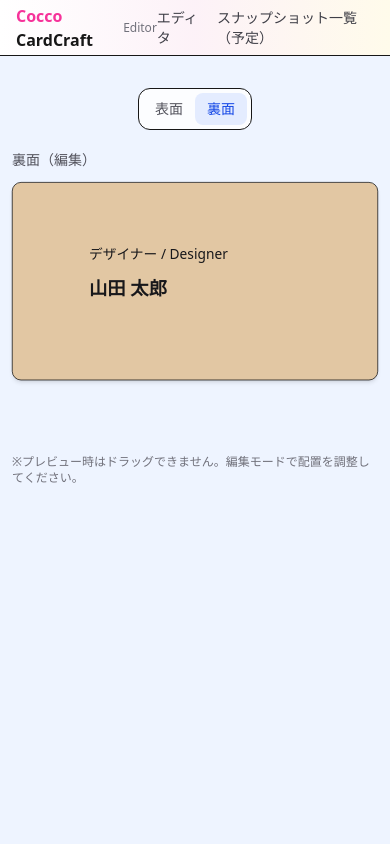
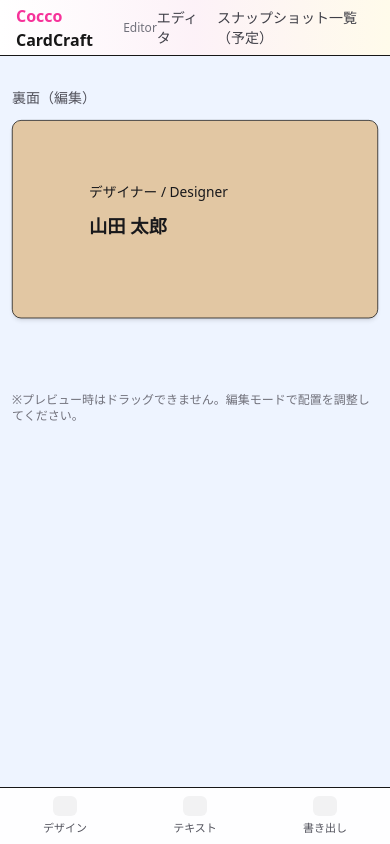
Before and after one commit to muu-ima/muu-cardcraft-lite, a Next.js app: page /editor in a window 390 px wide. Built offline with nearby package versions, Linux system fonts and the light colour scheme.

Commit message:
fix:モバイル用のボトムシート作成、デスクトップ版との調整

```diff
--- a/app/components/ToolPanel.tsx
+++ b/app/components/ToolPanel.tsx
@@ -1,5 +1,4 @@
 // @/app/components/ToolPanel.tsx
-
 "use client";
 
 import type { Block } from "@/hooks/useCardBlocks";
@@ -16,6 +15,8 @@ type Props = {
   open: boolean;
   onClose: () => void;
   activeTab: TabKey | null;
+
+  variant?: "desktop" | "sheet";
 
   side: Side;
   onChangeSide: (side: Side) => void;
@@ -38,50 +39,34 @@ type Props = {
   ) => void;
 };
 
-export default function ToolPanel({
-  open,
-  onClose,
-  activeTab,
+function Section({
+  title,
+  desc,
+  children,
+}: {
+  title: string;
+  desc?: string;
+  children: React.ReactNode;
+}) {
+  return (
+    <section className="rounded-2xl border bg-white p-4 shadow-sm">
+      <div className="mb-3">
+        <p className="text-sm font-medium text-zinc-900">{title}</p>
+        {desc && <p className="mt-1 text-xs text-zinc-500">{desc}</p>}
+      </div>
+      {children}
+    </section>
+  );
+}
+
+function SideToggle({
   side,
   onChangeSide,
-  blocks,
-  isPreview,
-  onChangeText,
-  onTogglePreview,
-  design,
-  onChangeDesign,
-  onDownload,
-}: Props) {
-  // ✅ open と activeTab を一致させる（事故防止）
-  if (!open || !activeTab) return null;
-
-  const title =
-    activeTab === "text"
-      ? "テキスト"
-      : activeTab === "design"
-      ? "デザイン"
-      : activeTab === "export"
-      ? "書き出し"
-      : "パネル";
-
+}: {
+  side: Side;
+  onChangeSide: (s: Side) => void;
+}) {
   return (
-    <aside className="fixed left-14 top-14 z-30 h-[calc(100vh-56px)] w-[360px] border-r bg-white/70 backdrop-blur">
-      <div className="flex items-center justify-between border-b px-3 py-2">
-        <p className="text-xs text-zinc-500">{title}</p>
-
-        <button
-          type="button"
-          onClick={onClose}
-          className="rounded-lg px-2 py-1 text-xs text-zinc-600 hover:bg-zinc-900/5"
-        >
-          閉じる
-        </button>
-      </div>
-
-      <div className="h-[calc(100%-41px)] overflow-y-auto p-4">
-        {activeTab === "text" && (
-          <div className="mb-4">
-            <p className="mb-2 text-xs text-zinc-500">編集する面</p>
     <div className="inline-flex rounded-xl border bg-white p-1">
       <button
         type="button"
@@ -108,24 +93,105 @@ export default function ToolPanel({
         裏面
       </button>
     </div>
+  );
+}
+
+export default function ToolPanel({
+  open,
+  onClose,
+  activeTab,
+  side,
+  onChangeSide,
+  blocks,
+  isPreview,
+  onChangeText,
+  onTogglePreview,
+  design,
+  onChangeDesign,
+  onDownload,
+  variant = "desktop",
+}: Props) {
+  // ✅ open と activeTab を一致させる（事故防止）
+  if (!open || !activeTab) return null;
+
+  const showHeader = variant !== "sheet"; // ✅ sheet の時はヘッダー無し
+
+  const title =
+    activeTab === "design"
+      ? "デザイン"
+      : activeTab === "text"
+      ? "テキスト"
+      : activeTab === "export"
+      ? "書き出し"
+      : "編集";
+
+  return (
+    // ✅ xl以上だけ「左固定パネル」、xl未満は「普通のコンテンツ」
+    <aside
+      className={[
+        "w-full",
+        "xl:fixed xl:left-14 xl:top-14 xl:z-30",
+        "xl:h-[calc(100vh-56px)] xl:w-[360px] xl:border-r",
+        "xl:bg-white/70 xl:backdrop-blur",
+      ].join(" ")}
+    >
+      {/* ✅ 見出し：BottomSheetでも上に残る */}
+      <div className="sticky top-0 z-10 -mx-4 mb-3 border-b bg-white/90 px-4 py-3 backdrop-blur xl:mx-0 xl:mb-0 xl:bg-transparent xl:px-3 xl:py-2">
+        {/* ✅ showHeader のときだけ描画する */}
+        {showHeader && (
+          <div className="sticky top-0 z-10 border-b bg-white/90 px-4 py-3 backdrop-blur xl:bg-transparent xl:px-3 xl:py-2">
+            <div className="flex items-center justify-between">
+              <div className="text-sm font-semibold">{title}</div>
+              <button
+                type="button"
+                onClick={onClose}
+                className="rounded-lg px-3 py-1.5 text-sm text-zinc-600 hover:bg-zinc-900/5"
+              >
+                閉じる
+              </button>
+            </div>
           </div>
         )}
+      </div>
 
+      {/* ✅ 本文：Desktopはパネル内スクロール、MobileはBottomSheet側でスクロール */}
+      <div
+        className={[
+          "overflow-y-auto p-4",
+          variant === "desktop" ? "h-[calc(100%-41px)]" : "h-full",
+        ].join(" ")}
+      >
+        {" "}
         {activeTab === "text" && (
+          <Section title="編集する面" desc="表面 / 裏面 を切り替えます。">
+            <SideToggle side={side} onChangeSide={onChangeSide} />
+          </Section>
+        )}
+        {activeTab === "text" && (
+          <Section
+            title="テキスト編集"
+            desc="内容を入力してプレビューで確認できます。"
+          >
             <TextTab
               blocks={blocks}
               isPreview={isPreview}
               onChangeText={onChangeText}
               onTogglePreview={onTogglePreview}
             />
+          </Section>
         )}
-
         {activeTab === "design" && (
+          <Section
+            title="背景デザイン"
+            desc="カードの背景デザインを選択します。"
+          >
             <DesignTab value={design} onChange={onChangeDesign} />
+          </Section>
         )}
-
         {activeTab === "export" && (
+          <Section title="書き出し" desc="画像として保存します。">
             <ExportTab design={design} onDownload={onDownload} />
+          </Section>
         )}
       </div>
     </aside>
--- a/app/editor/CardEditor.tsx
+++ b/app/editor/CardEditor.tsx
@@ -1,6 +1,6 @@
 "use client";
 
-import { useEffect, useState } from "react";
+import React, { useEffect, useState } from "react";
 import ModalPreview from "@/app/components/ModalPreview";
 import Toolbar from "@/app/components/Toolbar";
 import CardSurface from "@/app/components/CardSurface";
@@ -94,23 +94,36 @@ export default function CardEditor() {
     previewWrapRef,
   ]);
 
+  const sheetTitle =
+    activeTab === "design"
+      ? "デザイン"
+      : activeTab === "text"
+      ? "テキスト"
+      : activeTab === "export"
+      ? "書き出し"
+      : "編集";
+
   return (
     <div className="relative h-full w-full bg-[#eef4ff]">
       {/* ★ヘッダー分(56px)は上に空ける */}
       <div className="fixed left-0 top-14 z-40 h-[calc(100vh-56px)] w-14 border-r bg-white/70 backdrop-blur hidden xl:block">
         <Toolbar activeTab={activeTab} onChange={onChangeTab} />
       </div>
-
+      <div className="hidden xl:block">
+        {/* Desktop: xl以上は左パネル */}
         <ToolPanel
+           variant="desktop"
           open={activeTab !== null}
-        onClose={() => setActiveTab(null)} // ✅ここが重要
+          onClose={() => setActiveTab(null)}
           activeTab={activeTab}
           side={side}
           onChangeSide={setSide}
           blocks={getBlocksFor(side)}
           isPreview={isPreview}
           onChangeText={(id, value) =>
-          side === "front" ? updateFrontText(id, value) : updateText(id, value)
+            side === "front"
+              ? updateFrontText(id, value)
+              : updateText(id, value)
           }
           onTogglePreview={() => setIsPreview((v) => !v)}
           design={design}
@@ -118,10 +131,41 @@ export default function CardEditor() {
           fontFamily="default"
           onDownload={(format, d) => downloadImage(format, d)}
         />
+      </div>
+
+      {/* Mobile/Tablet: xl未満はボトムシート */}
+      <div className="xl:hidden">
+        <BottomSheet
+          open={activeTab !== null}
+          onClose={() => setActiveTab(null)}
+          title={sheetTitle}
+        >
+          <ToolPanel
+            variant="sheet"
+            open={activeTab !== null}
+            onClose={() => setActiveTab(null)}
+            activeTab={activeTab}
+            side={side}
+            onChangeSide={setSide}
+            blocks={getBlocksFor(side)}
+            isPreview={isPreview}
+            onChangeText={(id, value) =>
+              side === "front"
+                ? updateFrontText(id, value)
+                : updateText(id, value)
+            }
+            onTogglePreview={() => setIsPreview((v) => !v)}
+            design={design}
+            onChangeDesign={setDesign}
+            fontFamily="default"
+            onDownload={(format, d) => downloadImage(format, d)}
+          />
+        </BottomSheet>
+      </div>
 
       <CanvasArea innerRef={canvasRef} panelVisible={panelVisible}>
         {/* 表/裏トグル（キャンバス上） */}
-        <div className="mb-5 flex items-center justify-center">
+        <div className="mb-5 hidden xl:flex items-center justify-center">
           <div className="inline-flex rounded-xl border bg-white/80 p-1 backdrop-blur">
             <button
               type="button"
@@ -209,6 +253,9 @@ export default function CardEditor() {
           </div>
         </div>
       </ModalPreview>
+      {!isPreview && (
+        <MobileBottomBar activeTab={activeTab} onChangeTab={onChangeTab} />
+      )}
     </div>
   );
 }
@@ -225,12 +272,12 @@ function CanvasArea({
   return (
     <main
       className={[
-        "ml-0", // ✅ モバイルは常に0
+        "ml-0",
         panelVisible ? "xl:ml-[416px]" : "xl:ml-14",
         "h-[calc(100vh-56px)]",
         "min-w-0 overflow-y-auto overflow-x-hidden",
-        "min-w-0 overflow-y-auto",
         "px-3 sm:px-6 lg:px-10 py-8",
+        "pb-24 xl:pb-0", // ✅ 追加：モバイル下バー分の余白
         "flex justify-center",
         "transition-[margin] duration-200 ease-out",
       ].join(" ")}
@@ -240,7 +287,7 @@ function CanvasArea({
         className={[
           "w-full flex justify-center",
           "transition-transform duration-200 ease-out transform-gpu",
-          panelVisible ? "md:-translate-x-[180px]" : "translate-x-0",
+          panelVisible ? "xl:-translate-x-[180px]" : "translate-x-0",
         ].join(" ")}
       >
         <div ref={innerRef} className="w-full max-w-[480px] min-w-0">
@@ -250,3 +297,121 @@ function CanvasArea({
     </main>
   );
 }
+
+function MobileBottomBarItem({
+  tab,
+  label,
+  activeTab,
+  onChangeTab,
+}: {
+  tab: TabKey;
+  label: string;
+  activeTab: TabKey | null;
+  onChangeTab: (tab: TabKey) => void;
+}) {
+  const active = activeTab === tab;
+
+  return (
+    <button
+      type="button"
+      onClick={() => onChangeTab(tab)}
+      className={[
+        "flex flex-1 flex-col items-center justify-center gap-1 py-2",
+        active ? "text-blue-700" : "text-zinc-600",
+      ].join(" ")}
+    >
+      {/* いったん仮アイコン（四角） */}
+      <span
+        className={[
+          "h-6 w-6 rounded-md",
+          active ? "bg-blue-600/15" : "bg-zinc-900/5",
+        ].join(" ")}
+      />
+      <span className="text-[11px]">{label}</span>
+    </button>
+  );
+}
+
+function MobileBottomBar({
+  activeTab,
+  onChangeTab,
+}: {
+  activeTab: TabKey | null;
+  onChangeTab: (tab: TabKey) => void;
+}) {
+  return (
+    <div className="fixed bottom-0 left-0 right-0 z-40 xl:hidden">
+      <div className="border-t bg-white/90 backdrop-blur pb-[env(safe-area-inset-bottom)]">
+        <div className="mx-auto flex h-14 max-w-[520px]">
+          <MobileBottomBarItem
+            tab="design"
+            label="デザイン"
+            activeTab={activeTab}
+            onChangeTab={onChangeTab}
+          />
+          <MobileBottomBarItem
+            tab="text"
+            label="テキスト"
+            activeTab={activeTab}
+            onChangeTab={onChangeTab}
+          />
+          <MobileBottomBarItem
+            tab="export"
+            label="書き出し"
+            activeTab={activeTab}
+            onChangeTab={onChangeTab}
+          />
+        </div>
+      </div>
+    </div>
+  );
+}
+
+function BottomSheet({
+  open,
+  onClose,
+  title,
+  children,
+}: {
+  open: boolean;
+  onClose: () => void;
+  title?: string;
+  children: React.ReactNode;
+}) {
+  if (!open) return null;
+
+  return (
+    <div className="fixed inset-0 z-50 xl:hidden">
+      <div className="absolute inset-0 bg-black/30" onClick={onClose} />
+
+      <div className="absolute bottom-0 left-0 w-full rounded-t-2xl bg-white shadow-xl">
+        {/* ヘッダー（固定） */}
+        <div className="sticky top-0 z-10 rounded-t-2xl bg-white/90 backdrop-blur">
+          <div className="mx-auto w-12 pt-2">
+            <div className="h-1.5 w-full rounded-full bg-zinc-300" />
+          </div>
+
+          <div className="flex items-center justify-between px-4 pt-2 pb-3">
+            <div className="text-sm font-semibold text-zinc-800">
+              {title ?? "編集"}
+            </div>
+            <button
+              type="button"
+              onClick={onClose}
+              className="rounded-lg px-3 py-1.5 text-sm text-zinc-600 hover:bg-zinc-900/5"
+            >
+              閉じる
+            </button>
+          </div>
+
+          <div className="h-px bg-zinc-200" />
+        </div>
+
+        {/* 本体（スクロール） */}
+        <div className="max-h-[70vh] overflow-y-auto px-4 pt-3 pb-24">
+          {children}
+        </div>
+      </div>
+    </div>
+  );
+}
```
Lines whose indentation alone changed are shown as unchanged.
